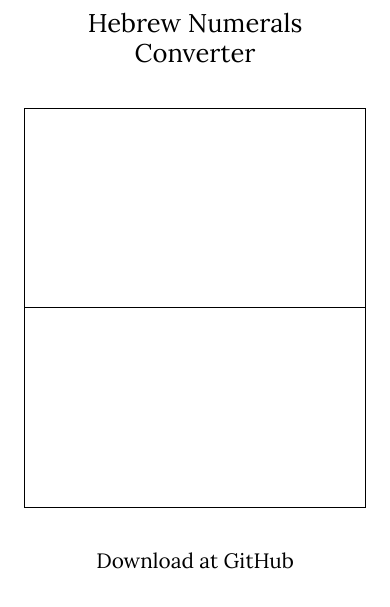
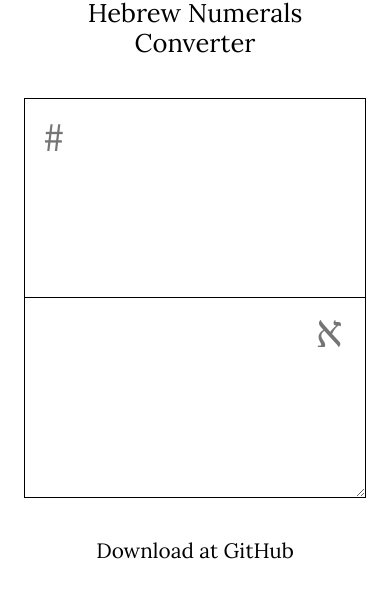
Before and after one commit to HebrewNumerals/hebrewnumerals.github.io, a plain HTML site: page index.html in a window 390 px wide. Shown: the part 199-806 px from the top of the page. Drawn offline with Linux system fonts and the light colour scheme.

Commit message:
Update index.html

```diff
--- a/index.html
+++ b/index.html
@@ -88,7 +88,7 @@
 		/* If Width Smaller than 480px */
 		@media only screen and (max-width: 480px) {
 			#container {
-				padding-top: 100px;
+				padding-top: 5em;
 			}
 		}
 
@@ -245,6 +245,7 @@
 			margin: 0;
 			padding: 0.3em 0.5em 0.4em 0.4em;
 			word-break:break-all;
+			font-family: 'Times New Roman', serif;
 			line-height: 0.95;
 			vertical-align: text-top;
 			text-align: right;
@@ -290,8 +291,8 @@
 	<div id="main">
 		<img src="images/logo.png" id="logo">
 		<div id="title">Hebrew Numerals Converter</div>
-		<textarea id="tbxArabic" oninput="Generate(document.getElementById('tbxArabic').value)"></textarea><!--
-		--><div id="tbxHebrew"></div>
+		<textarea id="tbxArabic" oninput="Generate(document.getElementById('tbxArabic').value)" placeholder="#"></textarea><!--
+		--><textarea id="tbxHebrew" readonly placeholder="א"></textarea>
 		<div id="download"><a href="https://github.com/MattMcManis/Aleph/releases" target="_blank">Download at GitHub</a></div>
 	</div>
 </div>
```
